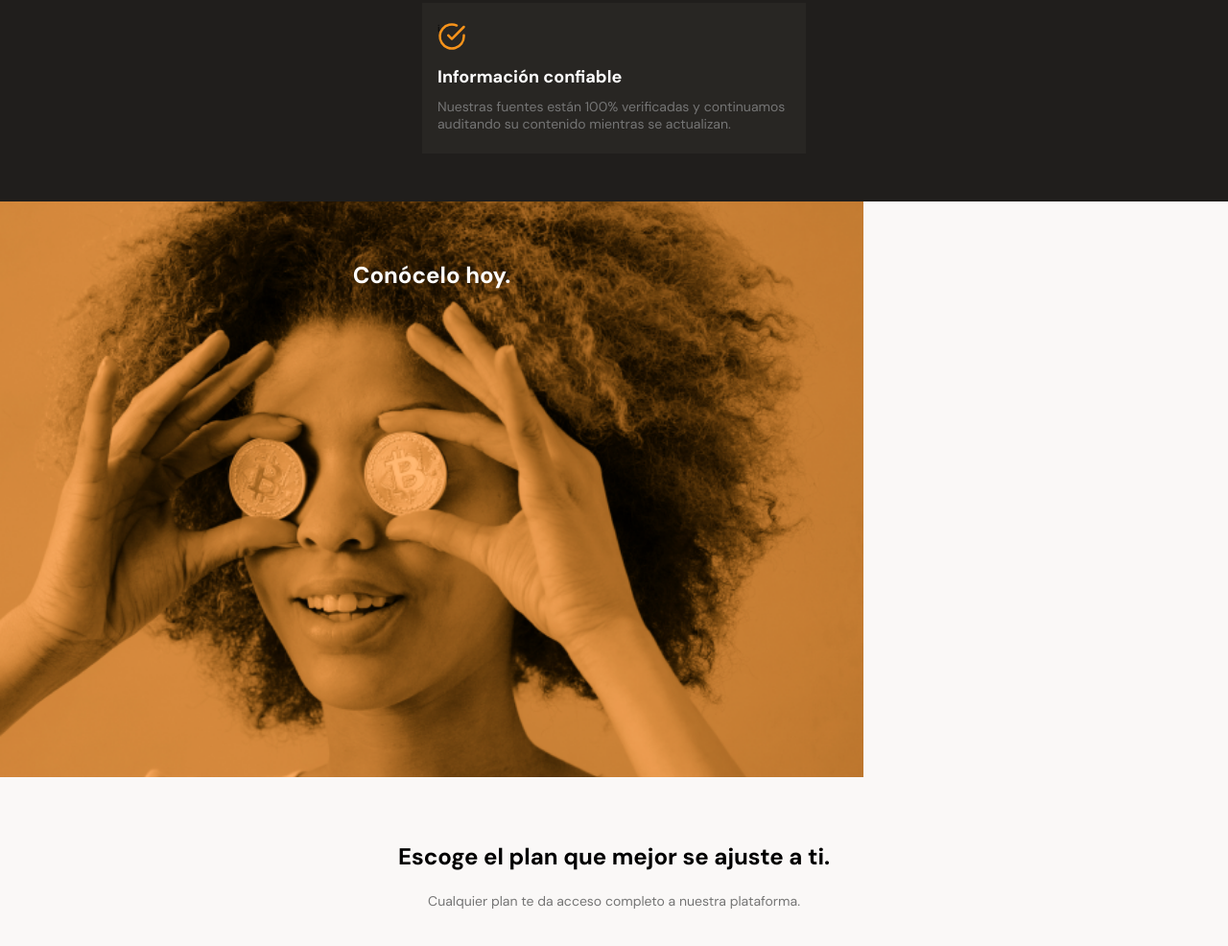
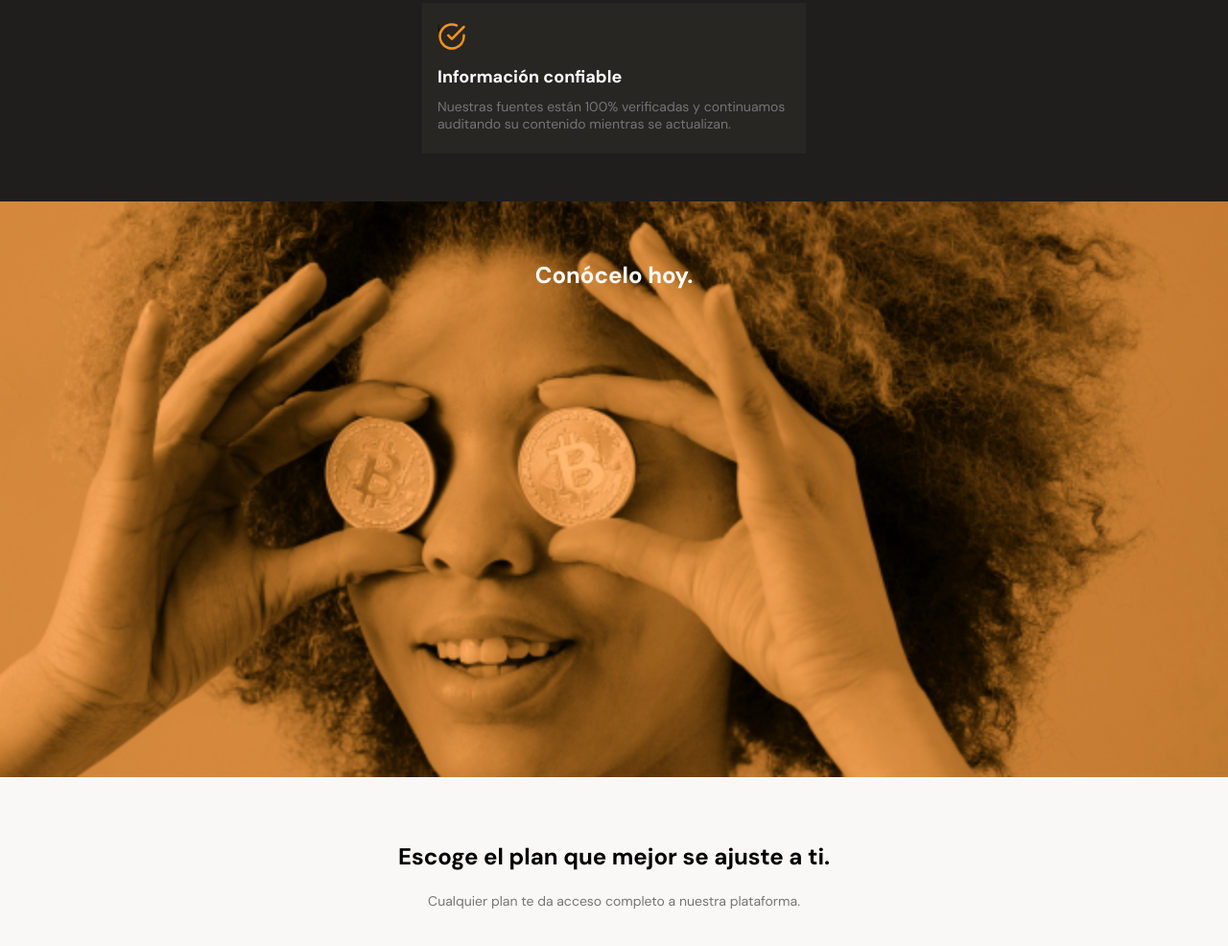
Before and after one commit to wfercanas/Batabit, a plain HTML site: page index.html in a window 1280 px wide. Shown: the part 2128-3114 px from the top of the page at 96% size. Drawn offline with Linux system fonts and the light colour scheme.

Commit message:
fix/ meet-today image full widescreen

```diff
--- a/styles.css
+++ b/styles.css
@@ -305,7 +305,6 @@ main {
 .meet-today {
   width: 100%;
   height: 75vh;
-  max-width: 90rem;
   min-width: 32rem;
   background-image: url('./assets/img/bitcoinbaby2x.png');
   background-repeat: no-repeat;
```
